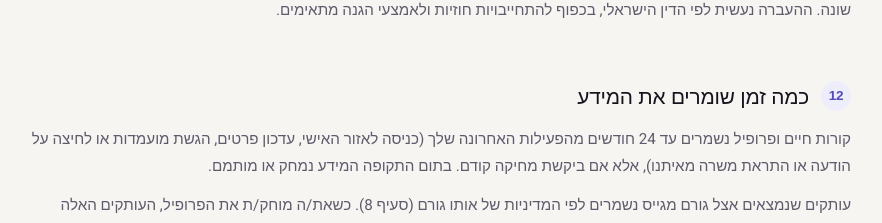
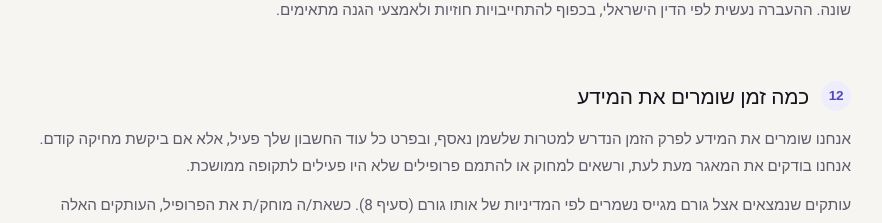
Before and after one commit to Giladben/hiro-website, a Next.js app: page /privacy in a window 1280 px wide. Shown: the part 3079-3302 px from the top of the page, without its empty margins (199-1081 px from the left). Built offline with nearby package versions, Linux system fonts and the light colour scheme; a web font is replaced by a local one.

Commit message:
Privacy: retention as long as needed / account active, periodic review (AllJobs-style)

```diff
--- a/app/privacy/page.tsx
+++ b/app/privacy/page.tsx
@@ -124,7 +124,7 @@ const sections: LegalSection[] = [
     num: '12',
     title: 'כמה זמן שומרים את המידע',
     paragraphs: [
-      'קורות חיים ופרופיל נשמרים עד 24 חודשים מהפעילות האחרונה שלך (כניסה לאזור האישי, עדכון פרטים, הגשת מועמדות או לחיצה על הודעה או התראת משרה מאיתנו), אלא אם ביקשת מחיקה קודם. בתום התקופה המידע נמחק או מותמם.',
+      'אנחנו שומרים את המידע לפרק הזמן הנדרש למטרות שלשמן נאסף, ובפרט כל עוד החשבון שלך פעיל, אלא אם ביקשת מחיקה קודם. אנחנו בודקים את המאגר מעת לעת, ורשאים למחוק או להתמם פרופילים שלא היו פעילים לתקופה ממושכת.',
       'עותקים שנמצאים אצל גורם מגייס נשמרים לפי המדיניות של אותו גורם (סעיף 8). כשאת/ה מוחק/ת את הפרופיל, העותקים האלה מפסיקים לקבל ממך עדכונים, ואנחנו מודיעים לגורם המגייס על בקשת המחיקה.',
       'מידע מסוים נשמר זמן ארוך יותר כשהדין מחייב, או לצורך תיעוד הסכמות, טיפול בתלונות והגנה משפטית. עותקי גיבוי נשמרים לתקופה נוספת לפי מחזורי הגיבוי, ואינם בשימוש שוטף.',
     ],
```
